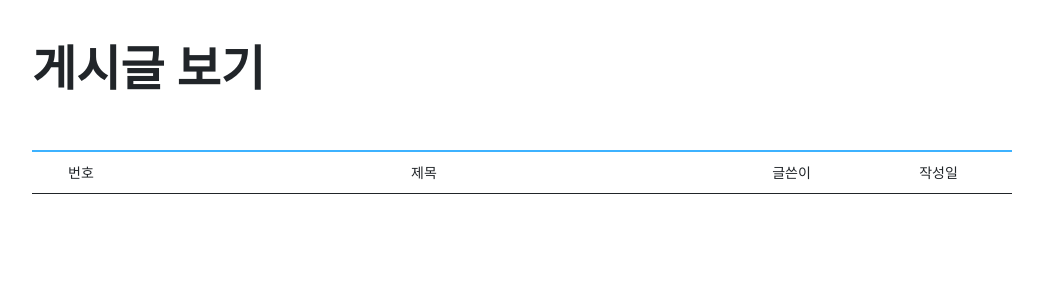
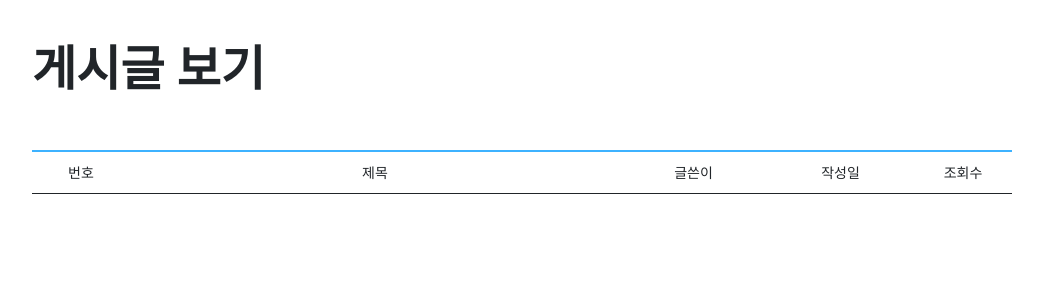
Before and after one commit to carina9231/MaruMaru_sparta, a Flask app: page /list in a window 1280 px wide. Shown: the part 66-366 px from the top of the page, without its empty margins (118-1161 px from the left). Run offline with Flask 2, Linux system fonts and the light colour scheme; data that the repository does not hold is empty; some libraries are stand-ins or nearby versions; some web fonts are replaced.

Commit message:
pull 오류 해결

```diff
--- a/app.py
+++ b/app.py
@@ -30,8 +30,9 @@ def show_posts():
 # 게시물 리스트 불러오기
 @app.route('/post_list', methods=['GET'])
 def posts_list():
-    articles = list(db.articles.find({}, {'_id': False}))
-    return jsonify({'all_articles': articles})
+    articles = list(db.articles.find({}, {'_id': False}).sort([("number", -1)]))
+    best = list(db.articles.find({}, {'_id': False}).sort([("view", -1)]))[0]
+    return jsonify({'all_articles': articles, 'best': best})
 
 
 # 이벤트 작성 페이지 불러오기
@@ -123,6 +124,7 @@ def mapping():
 # 디테일 페이지 불러오기
 @app.route('/detail/<id>', methods=['GET'])
 def detail(id):
+    db.articles.update_one({'number': int(id)}, {'$inc': {'view': 1}})
     articles = db.articles.find_one({'number': int(id)}, {'_id': False})
     if articles:
         return render_template("detail.html", id=id, detail_db=articles)
@@ -131,7 +133,7 @@ def detail(id):
 
 
 # 디테일 수정 화면 GET
-@app.route('/per-detail/<id>/', methods=['GET'])
+@app.route('/per-detail/<id>', methods=['GET'])
 def detail_upload(id):
     post = db.articles.find_one({'number': int(id)}, {'_id': False})
     return render_template("detail_upload.html", post=post, id=id)
@@ -191,19 +193,19 @@ def post_upload():
     count = db.articles.count()
     # 게시글 삭제시 중복 가능 ->   존재하는  number +1 로 바꿔야함
     if count == 0:
-        count = 1
-    elif count > 0:
-        count = count + 1
-
+        max_value = 1
+    else:
+        max_value = db.articles.find_one(sort=[("number", -1)])['number'] + 1
     doc = {
         'author': author_receive,
         'title': title_receive,
         'contents': contents_receive,
         'address': address_receive,
-        'number': count,
+        'number': max_value,
         'file': f'{filename}.{extension[1]}',
         'present_time': mytime,
-        'comment': list()
+        'comment': list(),
+        'view': 0
     }
 
     db.articles.insert_one(doc)
--- a/static/css/style.css
+++ b/static/css/style.css
@@ -199,7 +199,7 @@
 }
 
 .post_list .title {
-    width: 60%;
+    width: 50%;
 }
 
 .post_list .post_list_body .title {
@@ -213,3 +213,7 @@
 .post_list .date {
     width: 15%;
 }
+
+.post_list .view {
+    width: 10%;
+}
--- a/static/js/post_list.js
+++ b/static/js/post_list.js
@@ -9,12 +9,15 @@ function show_post_list() {
         data: {},
         success: function (response) {
             let articles = response['all_articles']
+            const best = response['best']
             let list_num = 0
+            bestView(best);
             for (let i = 0; i < articles.length; i++) {
                 let author = articles[i]['author']
                 let title = articles[i]['title']
                 let number = articles[i]['number']
                 let time = formatDate(articles[i]['present_time'])
+                let view = articles[i]['view']
                 if (articles.length > list_num)
                     list_num = list_num + 1
                 else
@@ -25,7 +28,9 @@ function show_post_list() {
                                            <div class="title"><a href="/detail/${number}">${title}</a></div>
                                            <div class="author">${author}</div>
                                            <div class="date" id="time">${time}</div>
-                                         </div>`
+                                           <div class="view">${view}</div>
+                                 </div>`
+
                 $('#post_body').append(temp_html)
             }
         }
@@ -33,8 +38,26 @@ function show_post_list() {
 }
 
 function formatDate(date) {
-    let newDateYear = date.substring(0,5)
-    let newDateMM = date.substring(5,8)
-    let newDateDD = date.substring(8,11)
+    let newDateYear = date.substring(0, 5)
+    let newDateMM = date.substring(5, 8)
+    let newDateDD = date.substring(8, 11)
     return [newDateYear, newDateMM, newDateDD].join('-');
 };
+
+
+function bestView(best) {
+    const author = best['author']
+    const title = best['title']
+    const number = best['number']
+    const time = formatDate(best['present_time'])
+    const view = best['view']
+
+    const temp_html = `<div class="item">
+                          <div class="num" style="{color: red}">Best</div>
+                          <div class="title"><a href="/detail/${number}">${title}</a></div>
+                          <div class="author">${author}</div>
+                          <div class="date" id="time">${time}</div>
+                          <div class="view">${view}</div>
+                     </div>`
+    $('#post_body').append(temp_html)
+}
--- a/templates/post_list.html
+++ b/templates/post_list.html
@@ -30,6 +30,7 @@
             <div class="title">제목</div>
             <div class="author">글쓴이</div>
             <div class="date">작성일</div>
+            <div class="view">조회수</div>
         </div>
         <div class="post_list_body" id="post_body">
 
```
